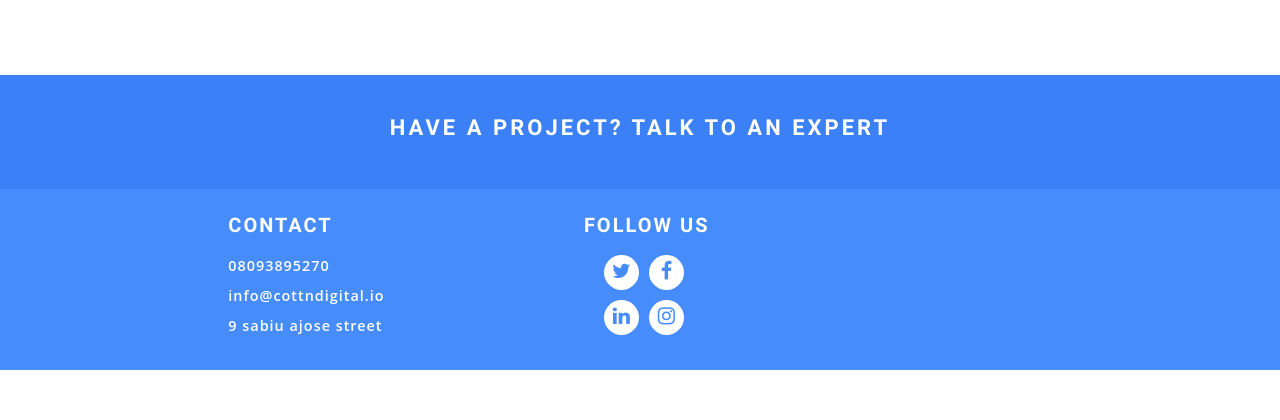
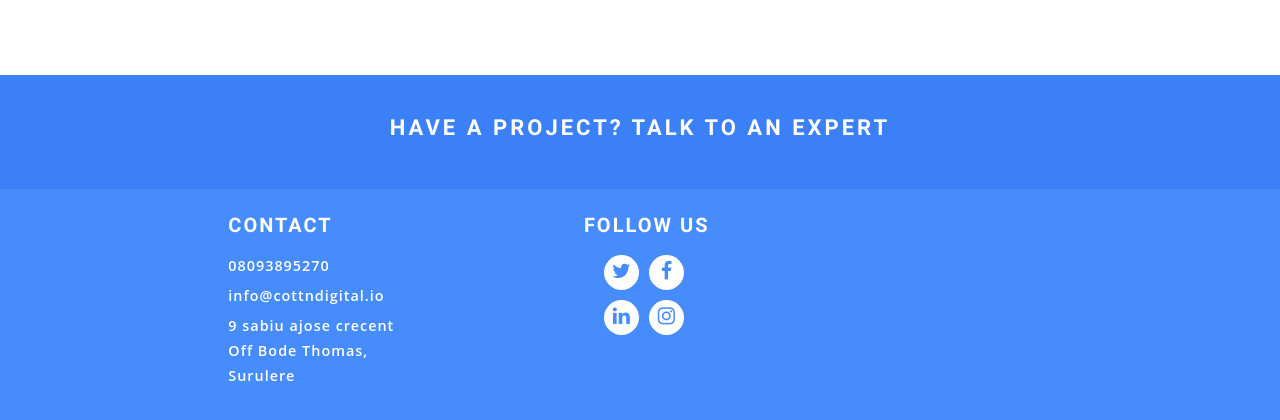
Before and after one commit to iyiolaosuagwu/cottondigital, a PHP site: page /index.php in a window 1280 px wide. Shown: the part 3149-3569 px from the top of the page. Before the commit the page ends 3519 px from the top, so only its background shows below. Run offline with PHP 8.4, Linux system fonts and the light colour scheme.

Commit message:
new update

```diff
--- a/footer.php
+++ b/footer.php
@@ -9,7 +9,7 @@
             <p>
               <li class="digit">08093895270</li>
               <li class="digit">info@cottndigital.io</li>
-              <li class="digit">9 sabiu ajose street</li>
+              <li class="digit">9 sabiu ajose crecent Off Bode Thomas, Surulere</li>
               <!-- <li class="">Carrier Pigeon</li> -->
             </p>
           </div>
```
